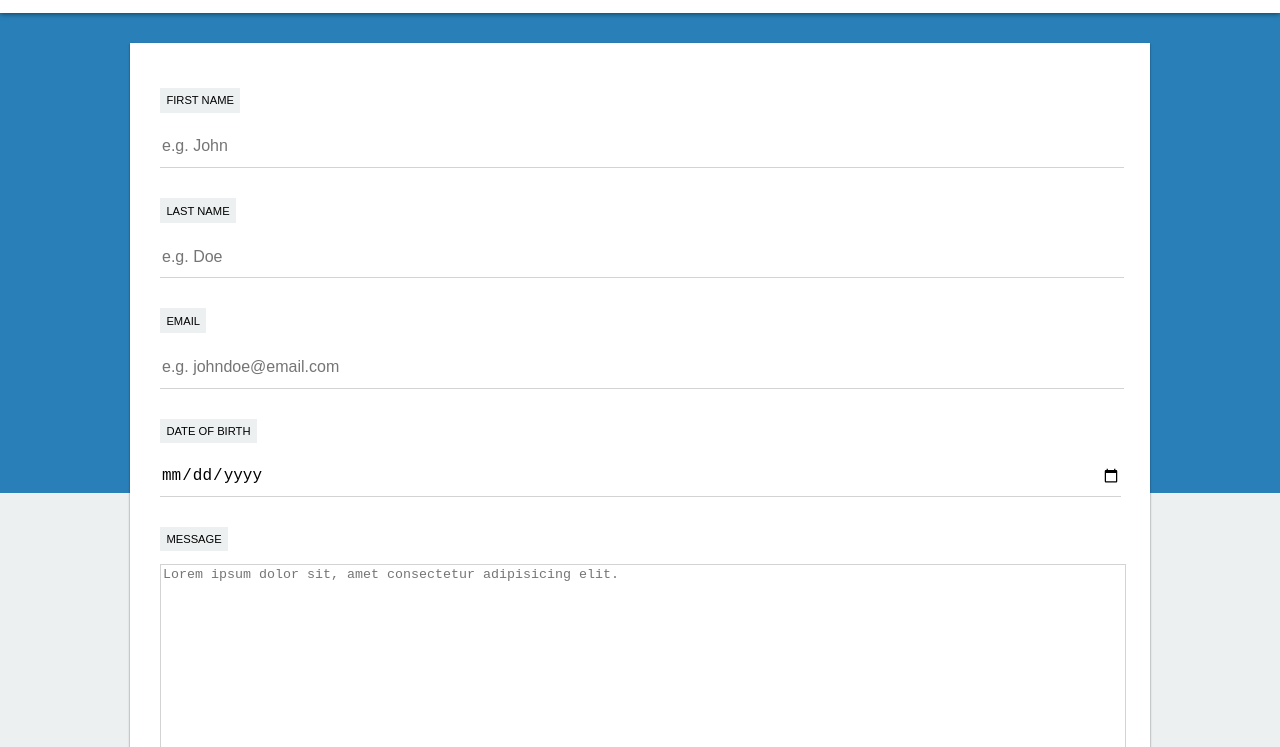
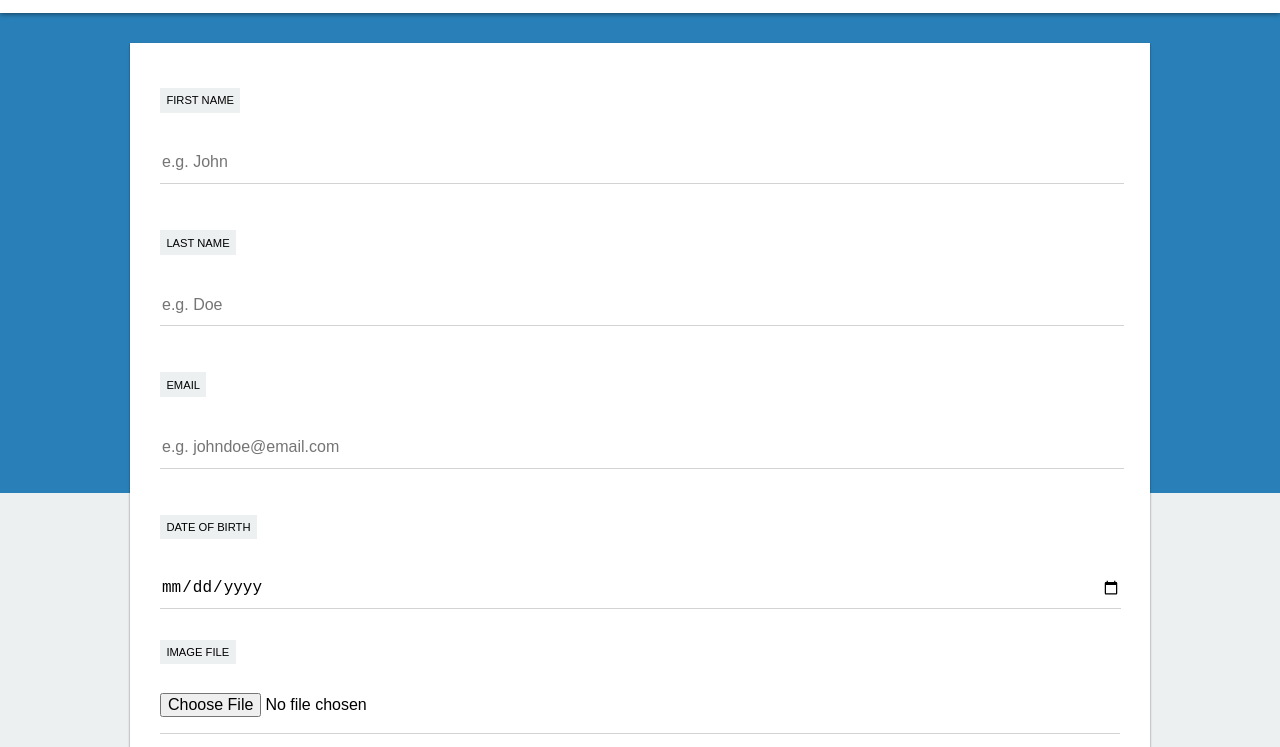
Before and after one commit to PuriaGithub/Custom-Form-Design, a plain HTML site: page index.html in a window 1280 px wide. Shown: the part 37-784 px from the top of the page. Drawn offline with Linux system fonts and the light colour scheme.

Commit message:
add file input for an image

```diff
--- a/index.html
+++ b/index.html
@@ -14,7 +14,7 @@
         </header>
         <div id="ribbon"></div>
         <main>
-            <form>
+            <form enctype="multipart/form-data">
                 <div class="form-group">
                     <label for="firstname">First Name</label>
                     <input type="text" id="firstname" placeholder="e.g. John">
@@ -31,6 +31,10 @@
                     <label for="dob">Date of birth</label>
                     <input type="date" id="dob">
                 </div>
+                <div>
+                    <label for="imagefile">Image File</label>
+                    <input type="file" accept="image/*" id="imagefile">
+                </div>
                 <div class="form-group">
                     <label for="message">Message</label>
                     <textarea name="message" id="message" cols="30" rows="20" placeholder="Lorem ipsum dolor sit, amet consectetur adipisicing elit."></textarea>
--- a/src/styles.css
+++ b/src/styles.css
@@ -34,6 +34,7 @@ input{
     border-bottom: 1px solid lightgray;
     outline: none;
     transition: width 800ms ease-out;
+    margin: 1em 0 1em 0;
 }
 
 input:focus{
```
